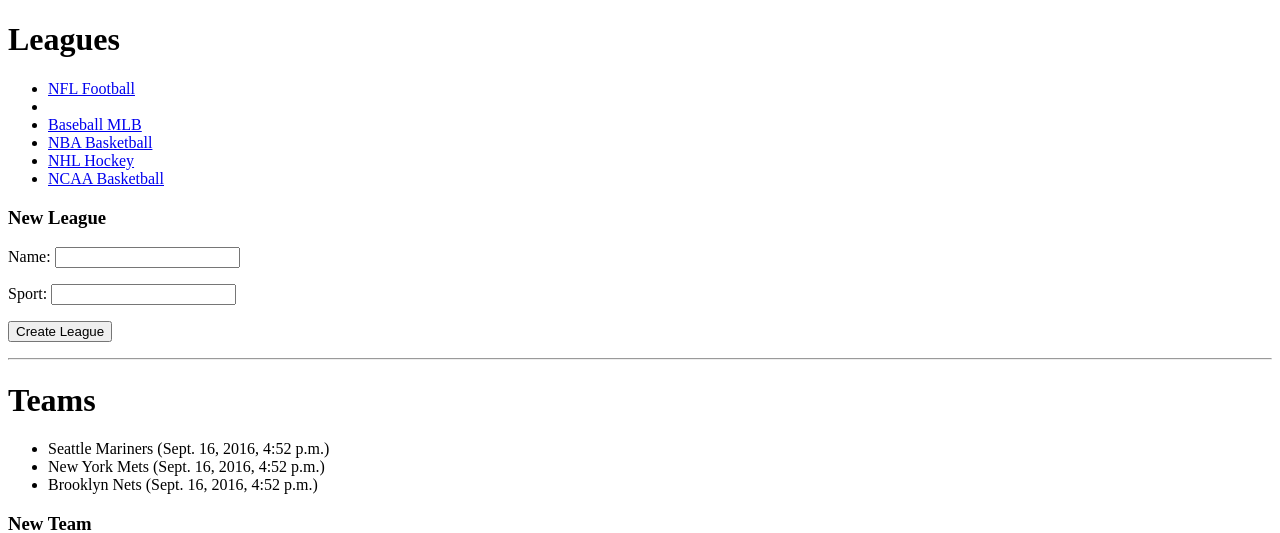
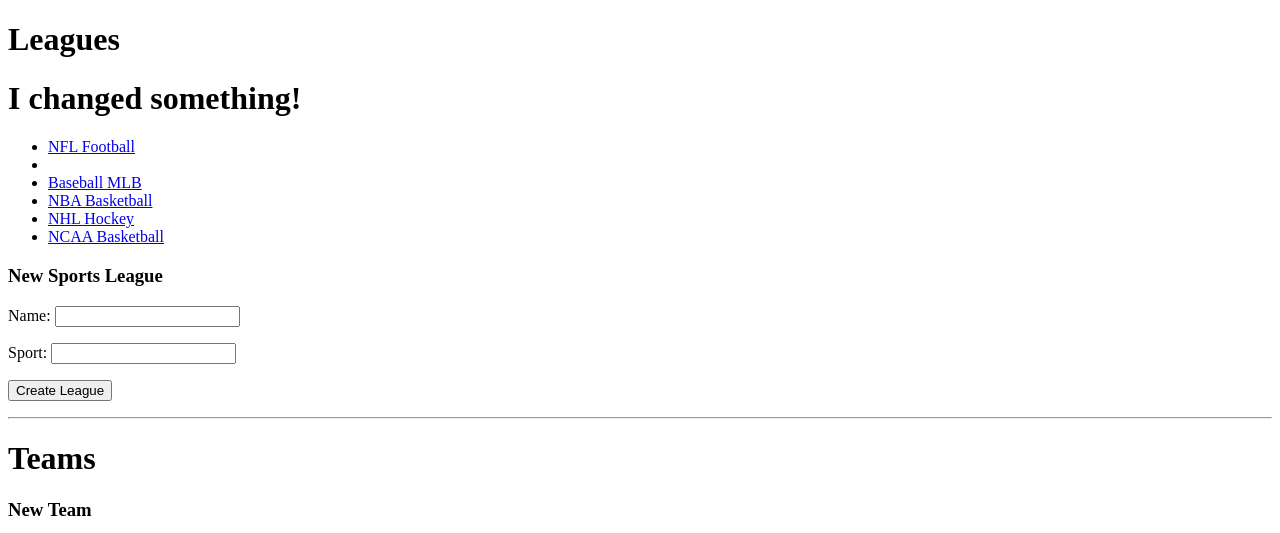
Before and after one commit to madjaqk/model_demo, a Django app: template apps/leagues/templates/leagues/index.html in a window 1280 px wide. Shown: the top 533 px of the page. Run offline with Django 3.2, Linux system fonts and the light colour scheme; the template is opened without the code that fills it: values that come from a table or form of the project are taken from there, others are empty; data comes from the database, SQL or seed files in the repository; parts of the project's set-up code (start-up, migrations or seed data) failed here and were passed over.

Commit message:
made some changes

```diff
--- a/apps/leagues/templates/leagues/index.html
+++ b/apps/leagues/templates/leagues/index.html
@@ -12,12 +12,13 @@
 			</ul>
 		{% endif %}
 		<h1>Leagues</h1>
+		<h1>I changed something!</h1>
 		<ul>
 			{% for league in leagues %}
 				<li><a href="{% url 'show' league.id %}">{{league.name}} {{league.sport}}</a></li>
 			{% endfor %}
 		</ul>
-		<h3>New League</h3>
+		<h3>New Sports League</h3>
 		<form action="{% url 'create_league' %}" method="post">
 			{% csrf_token %}
 			<p>Name: <input type="text" name="name"></p>
@@ -26,11 +27,6 @@
 		</form>
 		<hr>
 		<h1>Teams</h1>
-		<ul>
-			{% for team in teams %}
-				<li>{{team.city}} {{team.name}} ({{team.league.updated_at}})</li>
-			{% endfor %}
-		</ul>
 		<h3>New Team</h3>
 		<form action="/create_team" method="post">
 			{% csrf_token %}
@@ -45,5 +41,10 @@
 			</p>
 			<p><input type="submit" value="Create Team"></p>
 		</form>
+		<ul>
+			{% for team in teams %}
+				<li>{{team.city}} {{team.name}} ({{team.league.updated_at}})</li>
+			{% endfor %}
+		</ul>
 	</body>
 </html>
```
